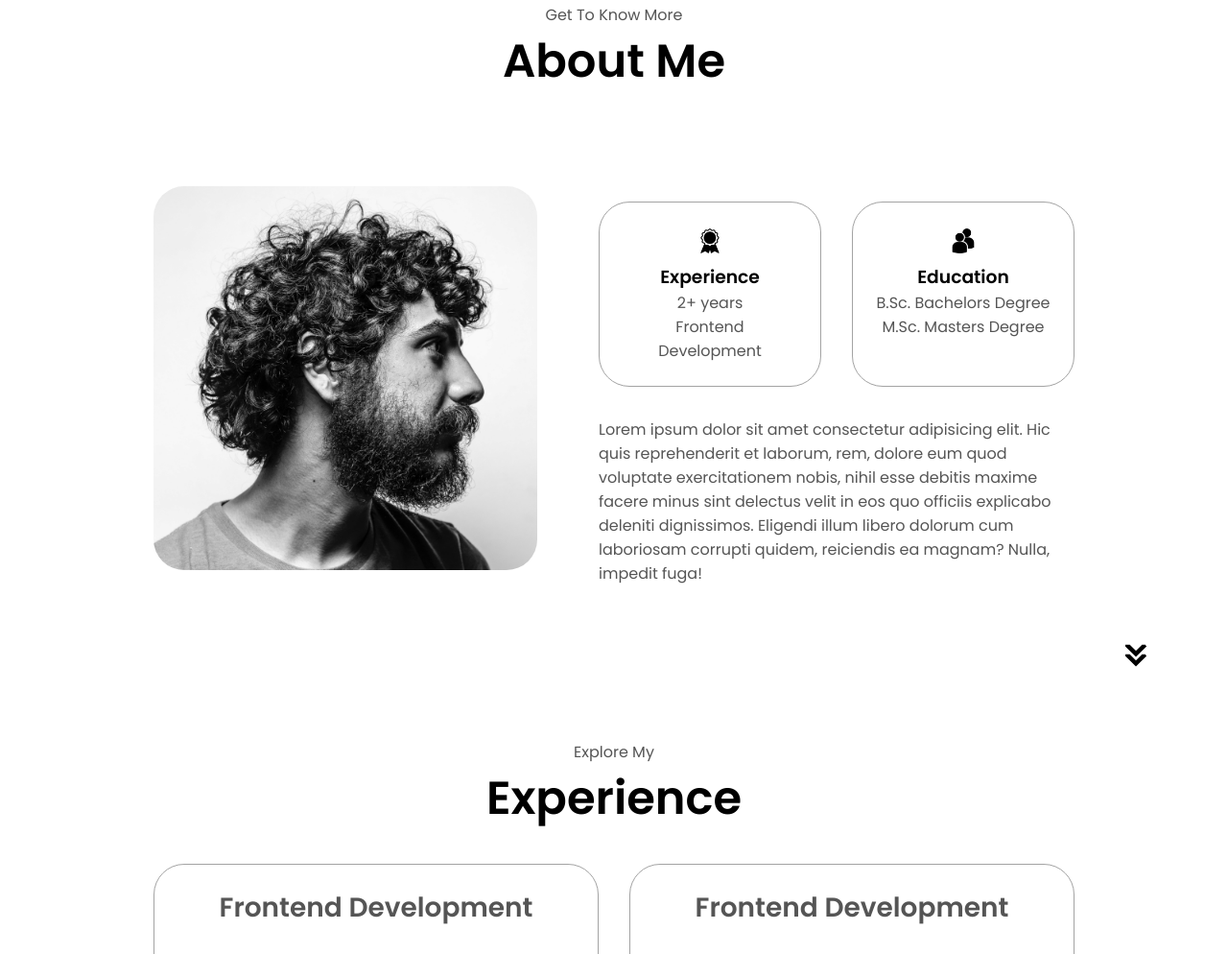
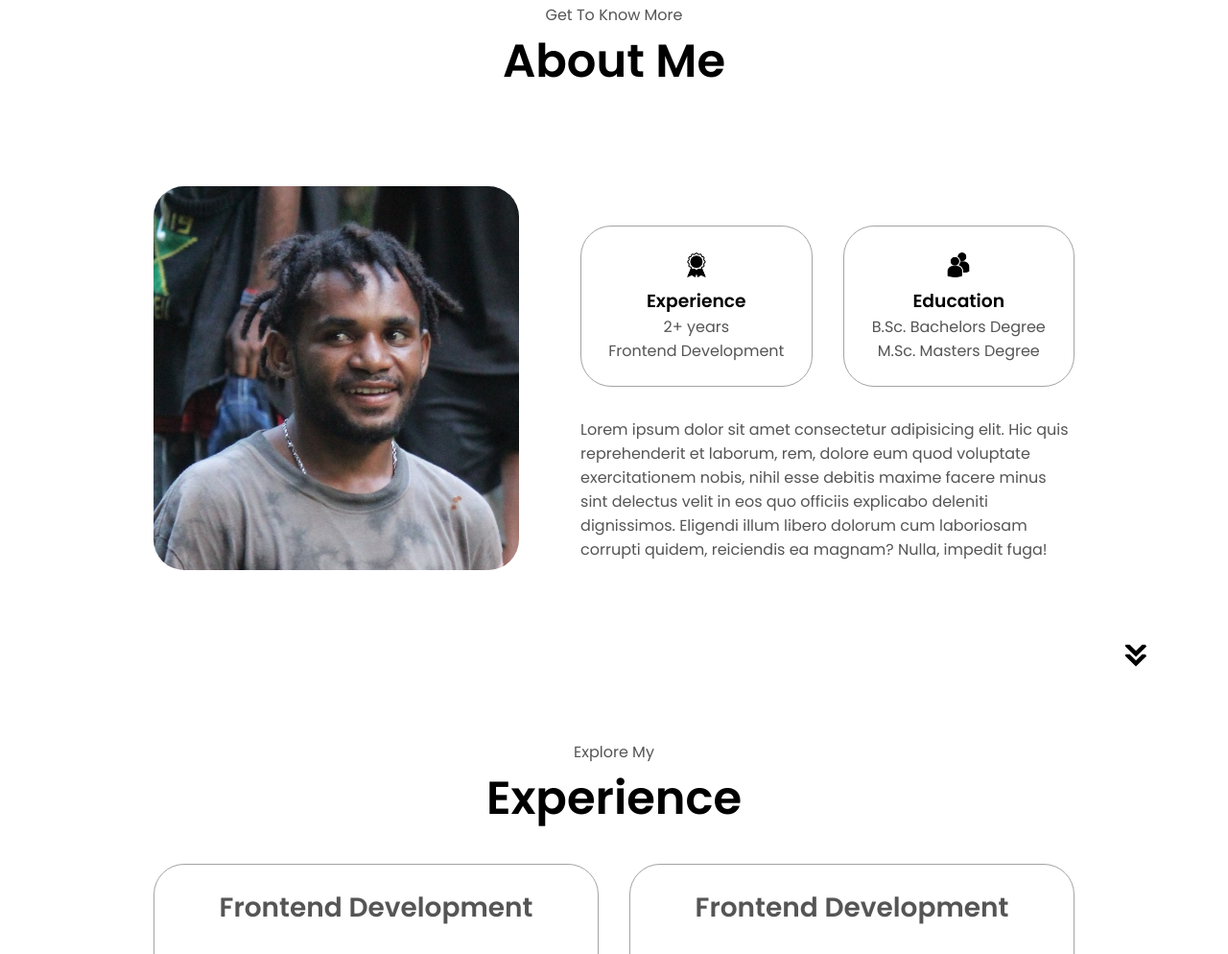
Before and after one commit to IvenLagowan/create-profile-yourself, a plain HTML site: page index.html in a window 1280 px wide. Shown: the part 925-1919 px from the top of the page at 96% size. Drawn offline with Linux system fonts and the light colour scheme.

Commit message:
update picture

```diff
--- a/index.html
+++ b/index.html
@@ -77,7 +77,7 @@
       <div class="section-container">
         <div class="section__pic-container">
           <img
-            src="./assets/about-pic.png"
+            src="./assets/about-pic.JPG"
             alt="Profile picture"
             class="about-pic"
           />
```
Also changed, not shown: assets/about-pic.JPG (added), assets/about-pic.png (deleted), 1 other file.
